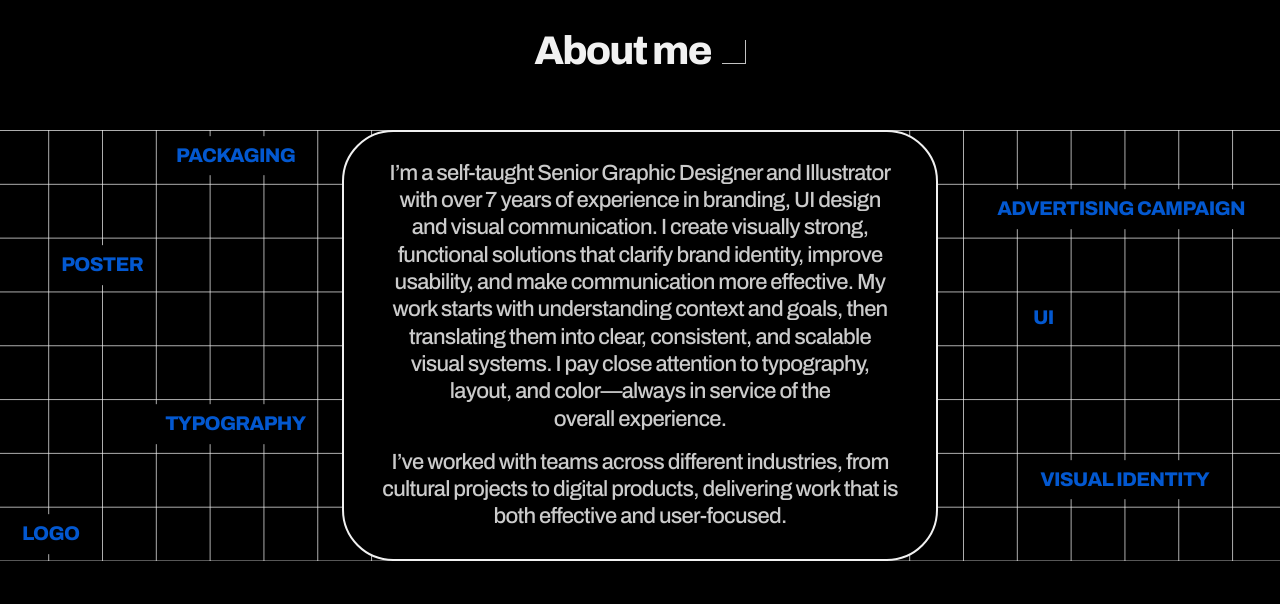
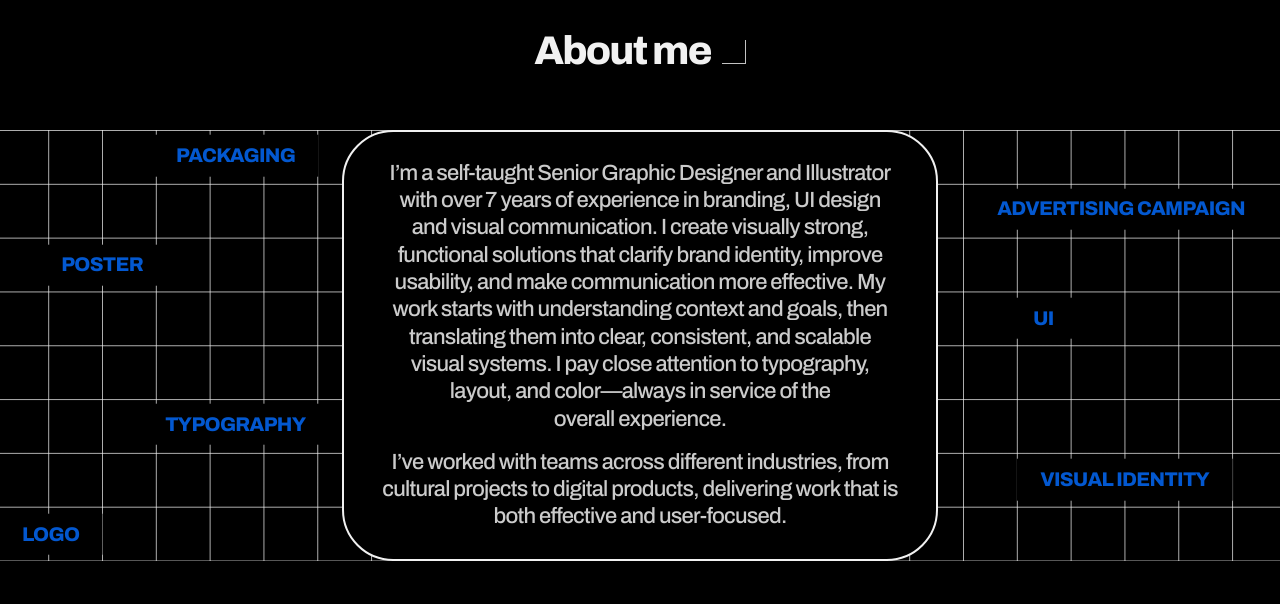
Before and after one commit to hanavalibeik/portfolio, a Next.js app: page / in a window 1280 px wide. Shown: the part 920-1524 px from the top of the page. Built offline with nearby package versions, Linux system fonts and the light colour scheme; a web font is replaced by a local one.

Commit message:
Keep About grid lines clear of labels

```diff
--- a/src/app/home.css
+++ b/src/app/home.css
@@ -386,18 +386,30 @@ body:has(.exact-home) {
 
 .home-about__label {
   position: absolute;
+  z-index: 1;
+  isolation: isolate;
   color: #0358d0;
   font-family: var(--font-display);
   font-size: clamp(0.75rem, 1.55vw, 1.86rem);
   font-weight: 800;
+  line-height: 1;
   letter-spacing: -0.035em;
   text-transform: uppercase;
   white-space: nowrap;
   transform: translate(-50%, -50%);
-  /* In the source each label sits on a black knockout so grid lines never
-     run through its letters. */
+  padding: 0.12em 0.45em;
+}
+
+/* A separate knockout sits above the grid and behind the live HTML text.
+   Its overscan removes the line ends as well as the line directly below the
+   glyphs, so no grid stroke can enter a label's visual frame. */
+.home-about__label::before {
+  content: "";
+  position: absolute;
+  z-index: -1;
+  inset: -0.42em -0.72em;
   background: #000;
-  padding: 0.2em 0.55em;
+  pointer-events: none;
 }
 
 .home-about__label--packaging   { top: 6.03%;  left: 18.41%; }
```
